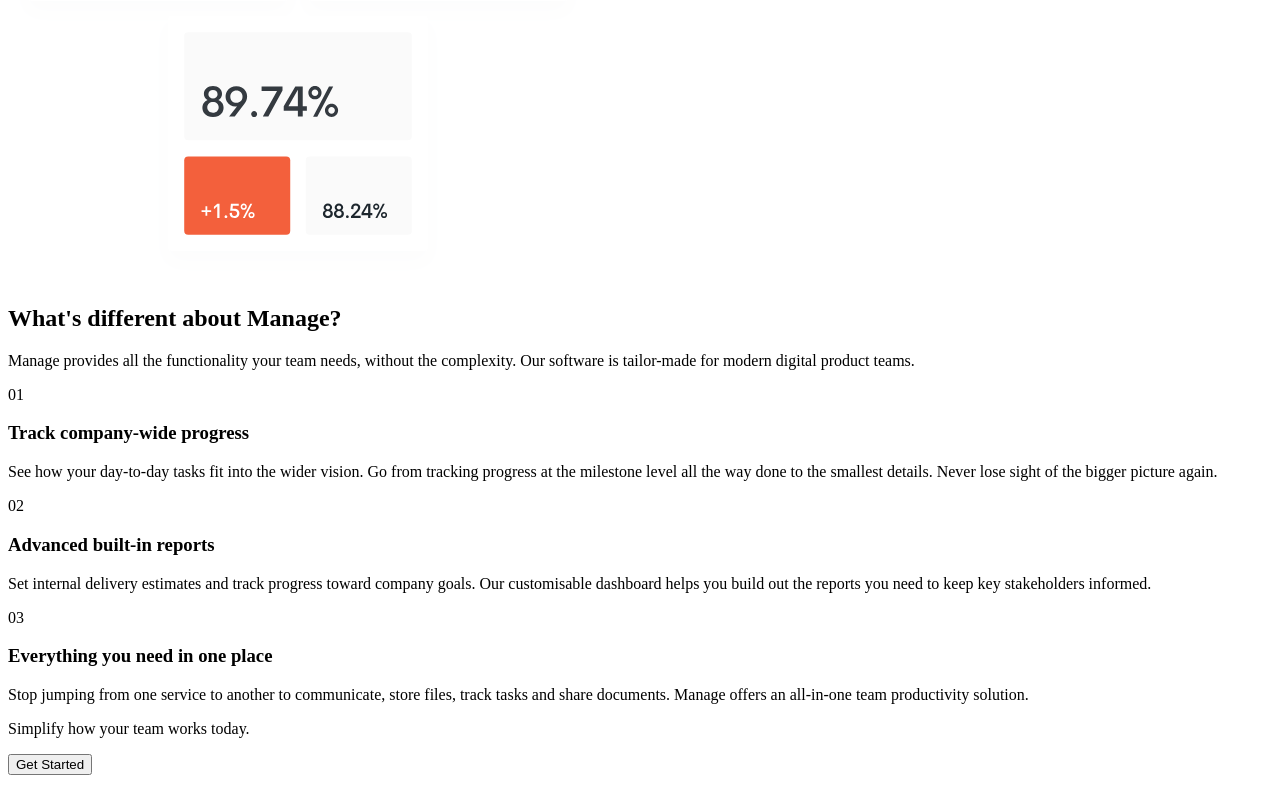
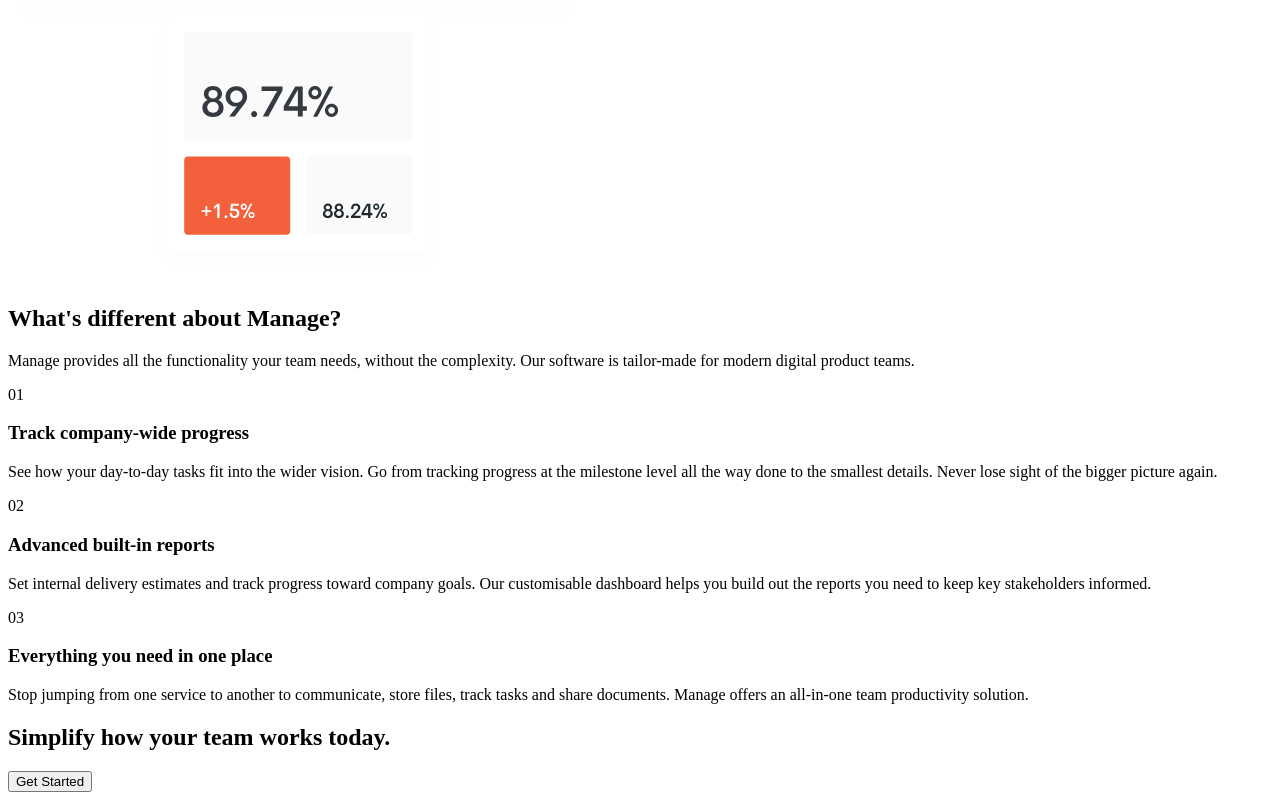
Before and after one commit to MilitusInnocent/manage-landing-page, a React (Create React App) app: page / in a window 1280 px wide. Shown: the part 594-1394 px from the top of the page. Built offline with nearby package versions, Linux system fonts and the light colour scheme.

Commit message:
Classnames + implicit return

```diff
--- a/src/components/CTA.js
+++ b/src/components/CTA.js
@@ -1,13 +1,11 @@
 import React from 'react';
-import {Button} from './';
+import { Button } from './';
 
-const CTA = () => {
-    return (
-        <div>
-            <p>Simplify how your team works today.</p>
-            <Button color='white' text='Get Started' />
-        </div>
-    )
-}
+const CTA = () => (
+    <div className="cta">
+        <h2 className="cta__heading">Simplify how your team works today.</h2>
+        <Button color='white' text='Get Started' />
+    </div>
+)
 
 export default CTA
```
